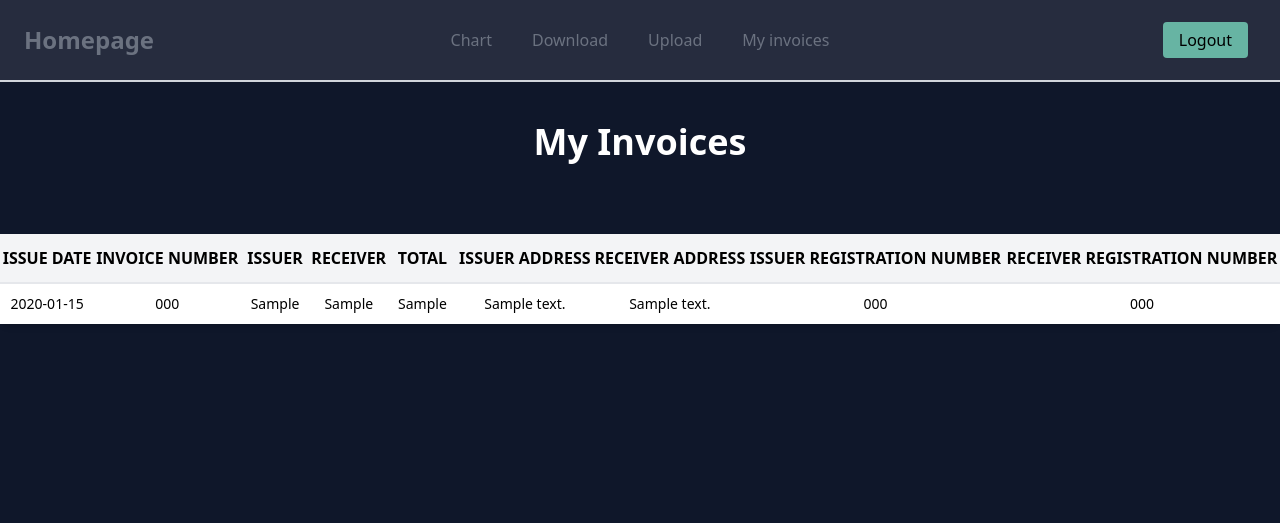
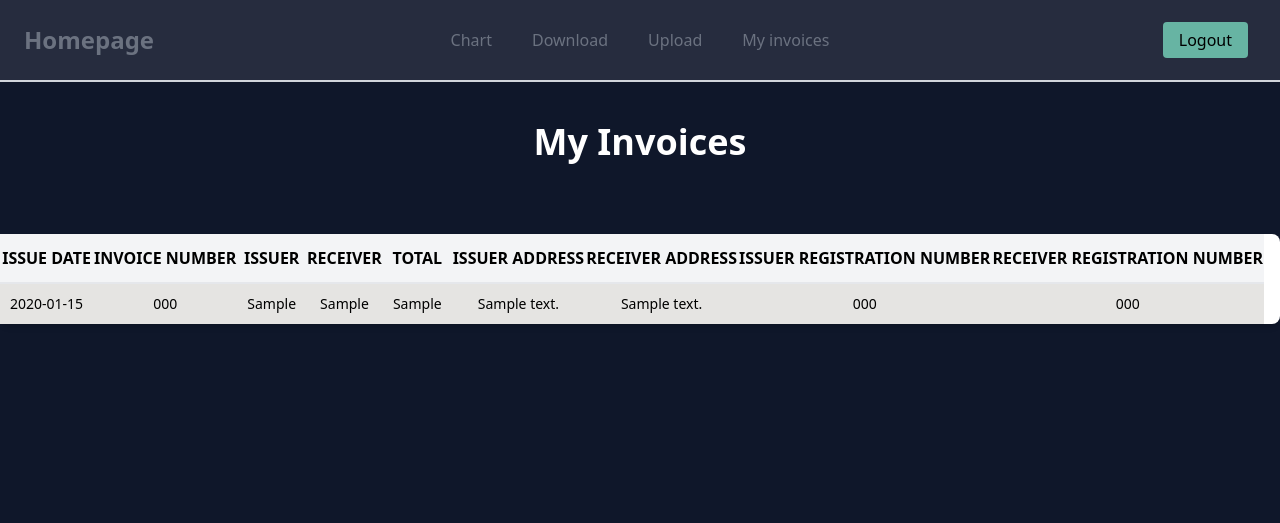
Before and after one commit to HarKemp/ProjLab, a Flask app: page /my-invoices in a window 1280 px wide. Shown: the top 523 px of the page. Run offline with Flask 3, Linux system fonts and the light colour scheme; a user stored in the database is signed in; tables that the repository leaves empty hold one stand-in row (values such as "Sample post"); parts of the project's set-up code (start-up, migrations or seed data) failed here and were passed over.

Commit message:
feature/invoicePage: Add zebra stripes on invoices table

```diff
--- a/Application/app/templates/invoices.html
+++ b/Application/app/templates/invoices.html
@@ -6,35 +6,24 @@
 
     {% block style %}
         <style>
-            #ocrButton {
-                display: {% if file_uploaded %} block {% else %} none {% endif %};
-                padding: 10px 20px;
-                justify-content: center;
-                margin-top: 20px;
+            .invoice-table td {
+                text-align: center;
+                color: black;
+                padding: 10px;
             }
-            .invoice-table, .services-table {
-                width: 100%; /* Ensure full width */
+
+            .invoice-table th {
+                color: black;
+                background-color: #f3f4f6;
             }
-            .invoice-table td, .services-table td {
-                text-align: center; /* Center text in table cells */
-                color: black; /* Set text color to black */
+
+            .invoice-table tr:nth-child(odd) {
+                background-color: #e5e4e2;
             }
-            .invoice-table th, .services-table th {
-                color: black; /* Set heading text color to black */
-            }
-            .services-table {
-                margin-top: 10px; /* Add some space between tables */
-            }
-            /* Optional: Improve readability */
-            .invoice-table th, .services-table th {
-                background-color: #f3f4f6; /* Light grey background for headers */
-            }
-            /* Ensure the rows do not span over 2 rows */
-            .invoice-table, .services-table {
-                border-collapse: collapse; /* Ensure there are no gaps between cells */
-            }
-            .invoice-table td, .services-table td {
-                padding: 10px; /* Add padding for better spacing */
+
+            .invoice-table tr:hover {
+                background-color: #e5e7eb; /* Lighter grey for hover to ensure it's distinct */
+                cursor: pointer;
             }
         </style>
     {% endblock %}
@@ -57,7 +46,7 @@
 
         <!-- Invoice Table -->
         <div class="w-full max-w-4xl bg-white rounded-lg shadow-md mt-6 overflow-x-auto">
-            <table class="invoice-table min-w-full leading-normal">
+            <table class="invoice-table">
                 <thead>
                     <tr>
                         <th class="px-5 py-3 border-b-2 border-gray-200 text-left text-xs font-semibold uppercase tracking-wider">Issue Date</th>
@@ -73,16 +62,17 @@
                 </thead>
                 <tbody>
                     {% for invoice in invoices %}
-                    <tr onclick="window.location.href='/my-invoices/invoice/{{ invoice.id }}';">
-                        <td class="border-b border-gray-200 bg-white text-sm">{{ invoice.issue_date.strftime('%Y-%m-%d') if invoice.issue_date else 'N/A' }}</td>
-                        <td class="border-b border-gray-200 bg-white text-sm">{{ invoice.issue_number }}</td>
-                        <td class="border-b border-gray-200 bg-white text-sm">{{ invoice.issuer }}</td>
-                        <td class="border-b border-gray-200 bg-white text-sm">{{ invoice.receiver }}</td>
-                        <td class="border-b border-gray-200 bg-white text-sm">{{ invoice.sum_total }}</td>
-                        <td class="border-b border-gray-200 bg-white text-sm">{{ invoice.issuer_address }}</td>
-                        <td class="border-b border-gray-200 bg-white text-sm">{{ invoice.receiver_address }}</td>
-                        <td class="border-b border-gray-200 bg-white text-sm">{{ invoice.issuer_registration_number }}</td>
-                        <td class="border-b border-gray-200 bg-white text-sm">{{ invoice.receiver_registration_number }}</td>
+                    <tr class="border-b border-gray-200 text-sm"
+                    onclick="window.location.href='/my-invoices/invoice/{{ invoice.id }}'">
+                        <td>{{ invoice.issue_date.strftime('%Y-%m-%d') if invoice.issue_date else 'N/A' }}</td>
+                        <td>{{ invoice.issue_number }}</td>
+                        <td>{{ invoice.issuer }}</td>
+                        <td>{{ invoice.receiver }}</td>
+                        <td>{{ invoice.sum_total }}</td>
+                        <td>{{ invoice.issuer_address }}</td>
+                        <td>{{ invoice.receiver_address }}</td>
+                        <td>{{ invoice.issuer_registration_number }}</td>
+                        <td>{{ invoice.receiver_registration_number }}</td>
                     </tr>
                     {% endfor %}
                 </tbody>
```
